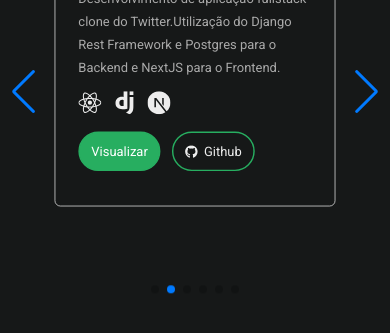
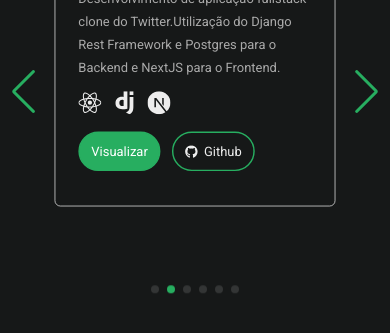
Before and after one commit to Deigio1989/portifolio-nextjs, a Next.js app: page / in a window 390 px wide. Shown: the part 1463-1796 px from the top of the page. Built offline with nearby package versions, Linux system fonts and the light colour scheme.

Commit message:
fix/feat: alteração das cores do carousel e adição do e-mail no botao mailto

```diff
--- a/src/app/components/Header/styles.ts
+++ b/src/app/components/Header/styles.ts
@@ -48,7 +48,7 @@ export const SwitchInput = styled.input`
     background-color: ${(props) => props.theme.green};
   }
   &:hover + span {
-    background-color: ${(props) => props.theme.lightGreen};
+    background-color: ${(props) => props.theme.switchBackground};
   }
   &:checked + span:before {
     transform: translateX(26px);
--- a/src/app/containers/About/index.tsx
+++ b/src/app/containers/About/index.tsx
@@ -56,7 +56,10 @@ const About = () => (
     <section className="w-auto mx-2 mt-7 md:mt-0 md:ml-2 md:mr-0  md:w-5/12">
       <MultilineText text={descricao} size={20} />
       <div className="flex justify-end md:justify-start">
-        <MailtoButton href="diegosmsaintmartin@gmail.com" title="Enviar email">
+        <MailtoButton
+          href="mailto:diegosmsaintmartin@gmail.com"
+          title="Enviar email"
+        >
           Entre em contato
         </MailtoButton>
       </div>
--- a/src/app/globals.css
+++ b/src/app/globals.css
@@ -112,5 +112,13 @@ h6 {
   .swiper-button-next,
   .swiper-button-prev {
     opacity: 1;
+    color: var(--green) !important;
   }
 }
+
+.swiper-pagination-bullet {
+  background-color: var(--color2) !important;
+}
+.swiper-pagination-bullet-active {
+  background-color: var(--green) !important;
+}
--- a/src/app/theme.ts
+++ b/src/app/theme.ts
@@ -6,6 +6,7 @@ export const darkTheme = {
   color2: "#aaaaaa", // Secundário (cinza claro)
   green: "#27ae60",
   lightGreen: "#2ecc71",
+  switchBackground: "#2ecc71",
 };
 
 export const lightTheme = {
@@ -15,4 +16,5 @@ export const lightTheme = {
   color2: "#6b6b6b", // Secundário (cinza escuro)
   green: "#27ae60",
   lightGreen: "#2ecc71",
+  switchBackground: "#aaaaaa",
 };
```
